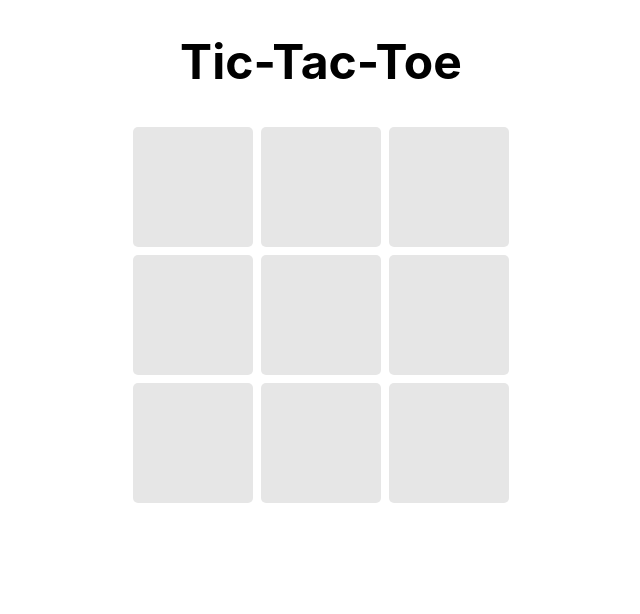
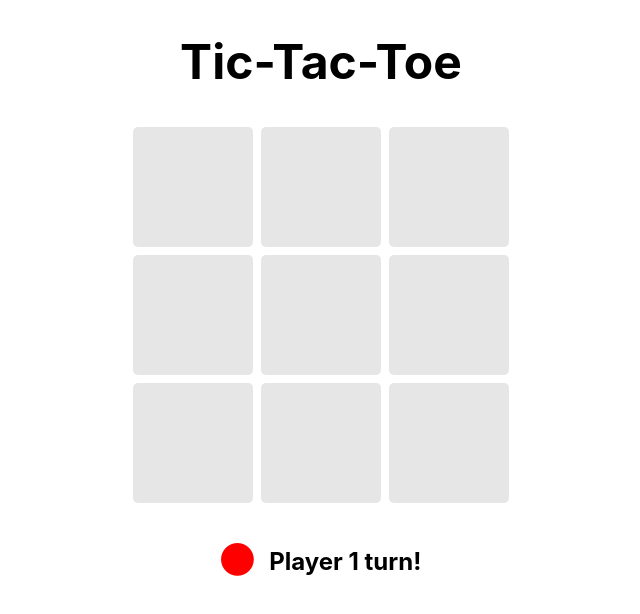
Before and after one commit to alessandro-sherhey/tic-tac-toe, a React (Create React App) app: page / in a window 1280 px wide. Shown: the top 614 px of the page, without its empty margins (319-959 px from the left). Built offline with nearby package versions, Linux system fonts and the light colour scheme.

Commit message:
Added turn and winner indicators

```diff
--- a/src/App.js
+++ b/src/App.js
@@ -1,13 +1,22 @@
+import React, {useState} from 'react';
+
 import './styles/App.css';
+
 import Game from './components/Game';
+import TurnIndicator from './components/TurnIndicator';
+import WinnerIndicator from './components/WinnerIndicator';
 
 function App() {
-  console.clear();
+  const [gameEnded, setGameEnded] = useState(false);
+  const [turn, setTurn] = useState(1);
+  const [winner, setWinner] = useState(null);
 
   return (
     <div className="App">
       <h1>Tic-Tac-Toe</h1>
-      <Game />
+      <Game turn={turn} setTurn={setTurn} winner={winner} setWinner={setWinner} gameEnded={gameEnded} setGameEnded={setGameEnded} />
+      <TurnIndicator turn={turn} gameEnded={gameEnded}/>
+      <WinnerIndicator winner={winner} />
     </div>
   );
 }
--- a/src/components/Game.jsx
+++ b/src/components/Game.jsx
@@ -1,19 +1,17 @@
 import React, { useEffect, useState } from 'react';
 import Cell from './Cell';
 
-const Game = () => {
-    const [humanPlayers, setHumanPlayers] = useState(2);
+const Game = ({ turn, setTurn, winner, setWinner, gameEnded, setGameEnded }) => {
+    const [humanPlayers, setHumanPlayers] = useState(1);
 
     const [gameStatus, setGameStatus] = useState([
         0, 0, 0, 0, 0, 0, 0, 0, 0
     ]);
 
-    const [turn, setTurn] = useState(1)
-
     const updateCells = (id) => {
         console.info('updateCells function called.');
         // console.log(`ID: ${id}     Player: ${player}`);
-
+        if (!gameEnded) {
             setGameStatus((prev) => {
                 return prev.map((value, i) => {
                     // console.log(`Value: ${value}     Index: ${i}`);
@@ -30,13 +28,110 @@ const Game = () => {
                     }
                 })
             })
+        } else {
+            console.warn("Can't update cells! Game is ended.");
+        }
     }
 
     useEffect(() => {
-        if (turn === 2 && humanPlayers === 1 && gameStatus.includes(0)) {
+        if (turn === 2 && humanPlayers === 1 && !gameEnded) {
             aiSelect();
         }
     }, [turn]);
+
+    useEffect(() => {
+        checkWin();
+        if (!gameStatus.includes(0)) {
+            setGameEnded(true);
+            setTurn(1);
+        }
+    }, [gameStatus]);
+
+
+
+    const checkWin = () => {
+        console.log('called')
+        const winCombinations = [
+            [0, 1, 2], // Top row
+            [3, 4, 5], // Middle row
+            [6, 7, 8], // Bottom row
+            [0, 3, 6], // Left column
+            [1, 4, 7], // Middle column
+            [2, 5, 8], // Right column
+            [0, 4, 8], // Diagonal from top-left to bottom-right
+            [2, 4, 6]  // Diagonal from top-right to bottom-left
+        ]
+
+        const player1Array = (
+            gameStatus.map((value, index) => {
+                if (value === 1) {
+                    return index
+                } else {
+                    return null;
+                }
+            }).filter((value) => value !== null)
+        )
+
+        const player2Array = (
+            gameStatus.map((value, index) => {
+                if (value === 2) {
+                    return index
+                } else {
+                    return null;
+                }
+            }).filter((value) => value !== null)
+        )
+        console.log(player1Array)
+        console.log(player2Array)
+
+        for (let i = 0; i < winCombinations.length; i++) {
+            const winCombination = winCombinations[i];
+            let player1Won = true;
+
+            for (let j = 0; j < winCombination.length; j++) {
+              const cell = winCombination[j];
+
+              if (!player1Array.includes(cell)) {
+                player1Won = false;
+                break;
+              }
+            }
+
+            if (player1Won) {
+              console.warn('Player 1 has won!');
+              setGameEnded(true);
+              setWinner(1);
+              break;
+            }
+        }
+
+        for (let i = 0; i < winCombinations.length; i++) {
+            const winCombination = winCombinations[i];
+            let player2Won = true;
+
+            for (let j = 0; j < winCombination.length; j++) {
+              const cell = winCombination[j];
+
+              if (!player2Array.includes(cell)) {
+                player2Won = false;
+                break;
+              }
+            }
+
+            if (player2Won) {
+              console.warn('Player 2 has won!');
+              setGameEnded(true);
+              setWinner(2);
+              break;
+            }
+        }
+    }
+
+    useEffect(() => {
+        checkWin();
+    }, [gameStatus]);
+
+
 
     const aiSelect = () => {
         console.info('aiSelect function called.');
--- /dev/null
+++ b/src/components/TurnIndicator.jsx
@@ -0,0 +1,26 @@
+import React from "react";
+
+const TurnIndicator = ({turn, gameEnded}) => {
+    const circleClass = () => {
+        switch (turn) {
+            case 1:
+                return 'turn1'
+            case 2:
+                return 'turn2'
+        }
+    }
+
+    return (
+        <div className="turnIndicator">
+            { !gameEnded && (
+                <h2>
+                    <span className={`turnCircle ${circleClass()}`}>⬤</span>
+                    { turn === 1 && "Player 1 turn!" }
+                    { turn === 2 && "Player 2 turn!" }
+                </h2>
+            )}
+        </div>
+    )
+}
+
+export default TurnIndicator;
--- /dev/null
+++ b/src/components/WinnerIndicator.jsx
@@ -0,0 +1,12 @@
+import React from "react";
+
+const WinnerIndicator = ({winner}) => {
+    return (
+        <div className="winnerIndicator">
+            { winner === 1 && <h2>Player 1 won!</h2>}
+            { winner === 2 && <h2>Player 2 won!</h2>}
+        </div>
+    )
+}
+
+export default WinnerIndicator;
--- a/src/styles/App.css
+++ b/src/styles/App.css
@@ -58,9 +58,27 @@ input[type="color"] {
   }
 }
 
-#turnIndicator, #message {
-  margin-top: 30px;
+.turnIndicator {
+  display: flex;
+  flex-direction: row;
+  justify-content: center;
+  margin-top: 20px;
+
+  & span {
+    position: relative;
+    bottom: 2px;
+    margin-right: 15px;
+
+    &.turn1 {
+      color: var(--red);
+    }
+
+    &.turn2 {
+      color: var(--blue);
+    }
+  }
 }
+
 
 #message {
   animation: winner-text 1s ease infinite alternate-reverse;
```
Also changed, not shown: src/components/Settings.jsx (added). Lines whose indentation alone changed are shown as unchanged.
